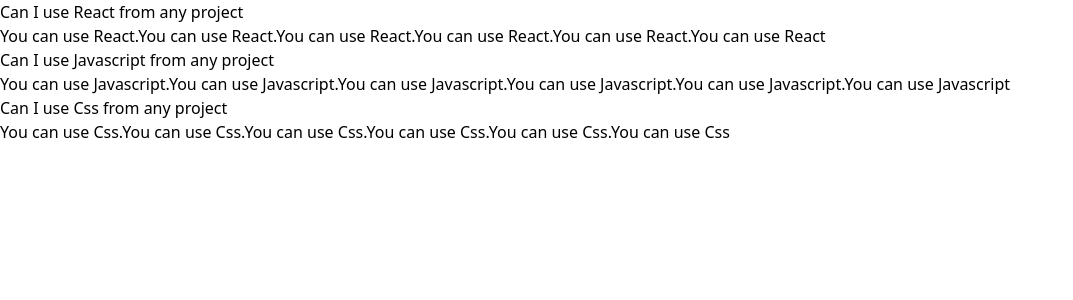
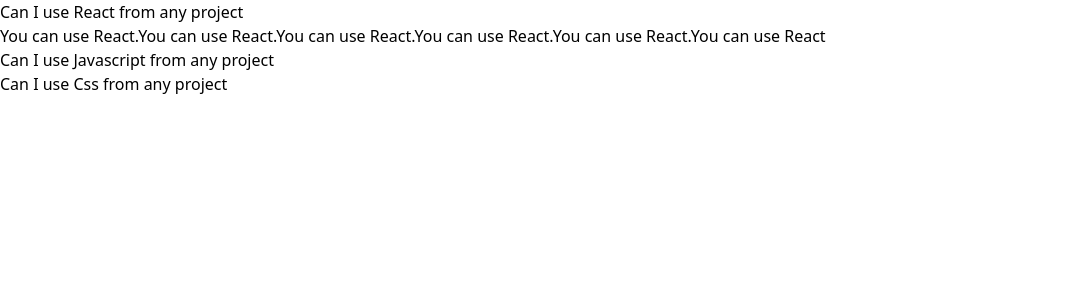
Before and after one commit to vibhavtrivedi/Comps, a React (Create React App) app: page / in a window 1280 px wide. Shown: the top 300 px of the page, without its empty margins (0-1073 px from the left). Built offline with nearby package versions, Linux system fonts and the light colour scheme.

Commit message:
Event handler has been created

```diff
--- a/src/components/Accordion.js
+++ b/src/components/Accordion.js
@@ -1,8 +1,12 @@
+import { useState } from "react";
+
 function Accordion({ items }) {
-    const renderedItems = items.map((item) => {
+    const [expandedIndex, setExpandedIndex] = useState(0);
+    const renderedItems = items.map((item, index) => {
+        const isExpanded = index === expandedIndex;
         return <div key={item.id}>
-                <div>{item.label}</div>
-                <div>{ item.content}</div>
+            <div onClick={() => { setExpandedIndex(index) }}>{item.label}</div>
+                {isExpanded && <div>{ item.content}</div>}
         </div>
     })
     return <div>{ renderedItems}</div>
```
